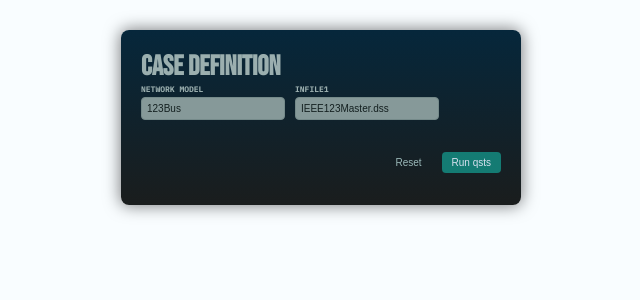
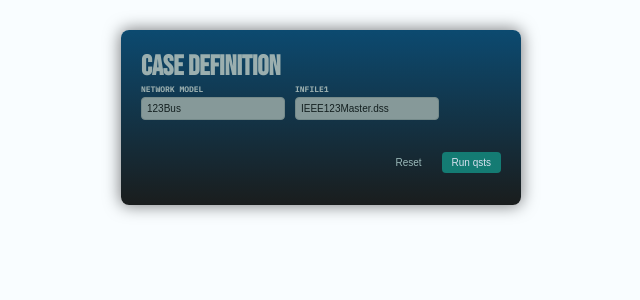
Before and after one commit to jorgelfer/DistributionDashboard, a React (Create React App) app: page / in a window 1280 px wide. Shown: the top 300 px of the page, without its empty margins (319-959 px from the left). Built offline with nearby package versions, Linux system fonts and the light colour scheme.

Commit message:
styling with blue colors

```diff
--- a/src/UI/Header/Header.css
+++ b/src/UI/Header/Header.css
@@ -1,5 +1,5 @@
 #main-header {
-    background: linear-gradient(180deg, #06273b, #1a1d1d);
+    background: linear-gradient(180deg, #0c4a70, #1a1d1d);
     height: 100px;
     width: 100%;
     display: block;
--- a/src/UI/Login/Login.css
+++ b/src/UI/Login/Login.css
@@ -9,7 +9,7 @@ form {
   max-width: 40rem;
   margin: 3rem auto;
   padding: 2rem;
-  background: linear-gradient(180deg, #06273b, #1a1d1d);
+  background: linear-gradient(180deg, #0c4a70, #1a1d1d);
   border-radius: 8px;
   box-shadow: 0 0 16px 1px rgba(0, 0, 0, 0.5);
 }
```
